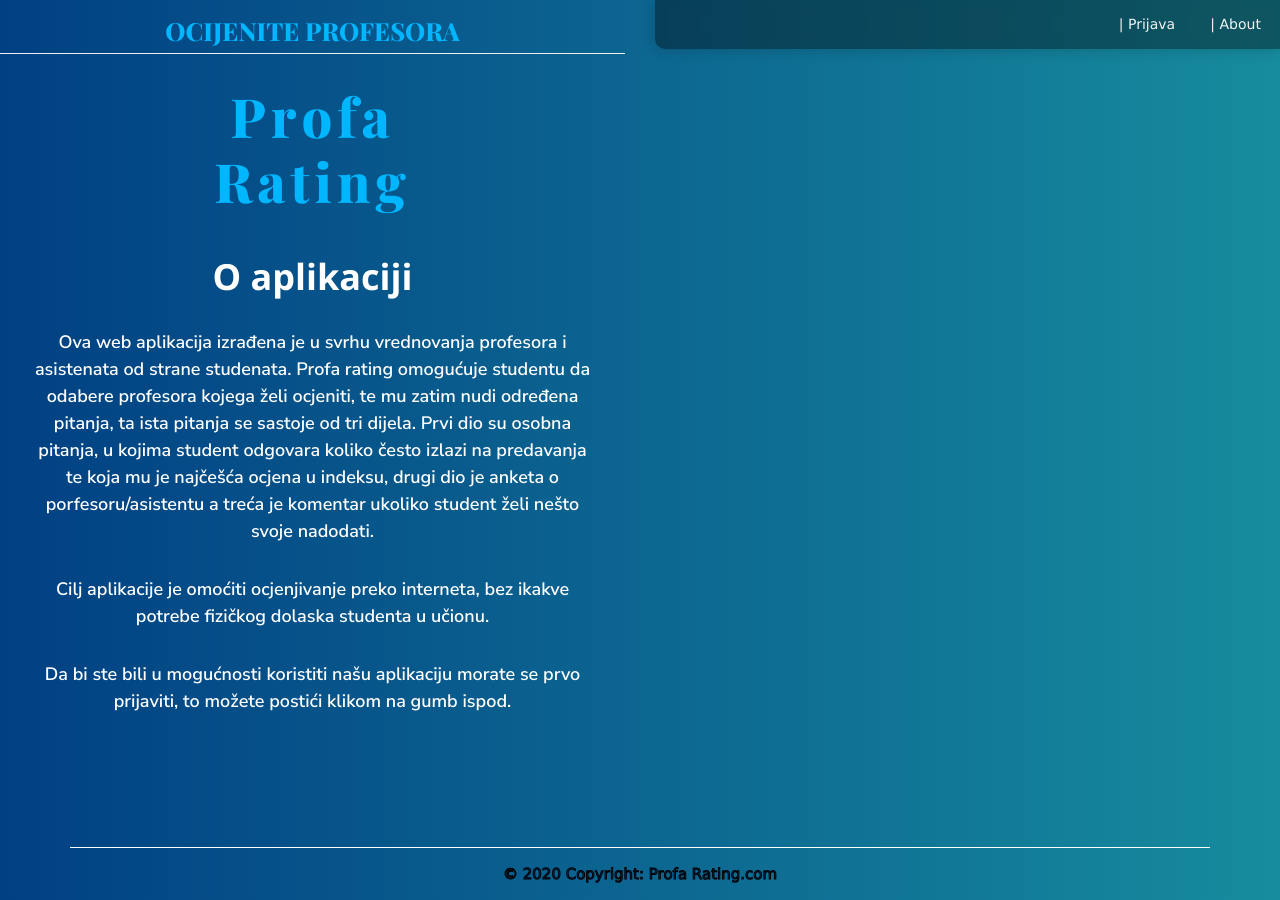
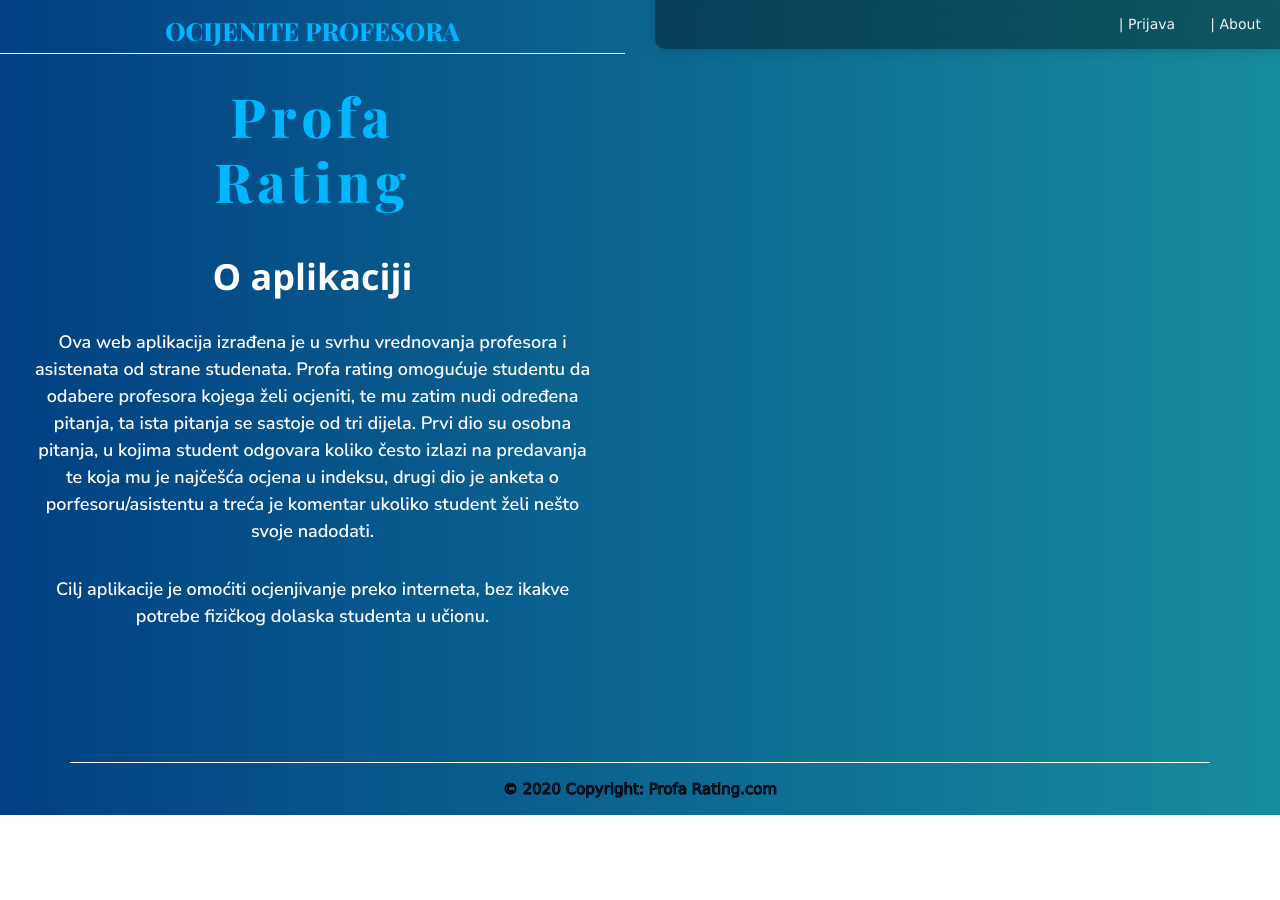
Before and after one commit to stopcagic/profa-rating, a Vue app in the folder FRONTEND/: page /about in a window 1280 px wide. After the commit the page ends 815 px from the top, so only its background shows below. Built offline with nearby package versions, Linux system fonts and the light colour scheme; what vue-js-modal would draw is missing.

Commit message:
Update AboutTab.vue

```diff
--- a/FRONTEND/src/views/AboutTab.vue
+++ b/FRONTEND/src/views/AboutTab.vue
@@ -55,10 +55,6 @@
                 Cilj aplikacije je omoćiti ocjenjivanje preko interneta, bez
                 ikakve potrebe fizičkog dolaska studenta u učionu.
               </p>
-              <p class="opis">
-                Da bi ste bili u mogućnosti koristiti našu aplikaciju morate se
-                prvo prijaviti, to možete postići klikom na gumb ispod.
-              </p>
             </div>
           </div>
         </div>
@@ -105,7 +101,7 @@
                       type="submit"
                       class="btn btn-primary btn-lg"
                       v-on:click="prikaziLozinku = !prikaziLozinku"
-                    >Priomijeni lozinku</button>
+                    >Promijeni lozinku</button>
                   </div>
                 </div>
 
```
